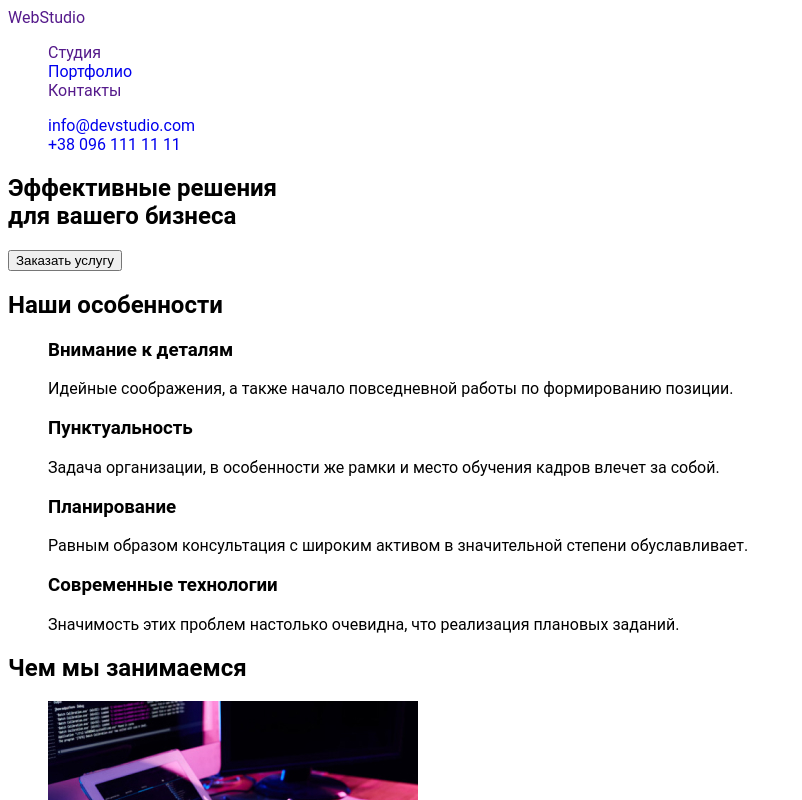
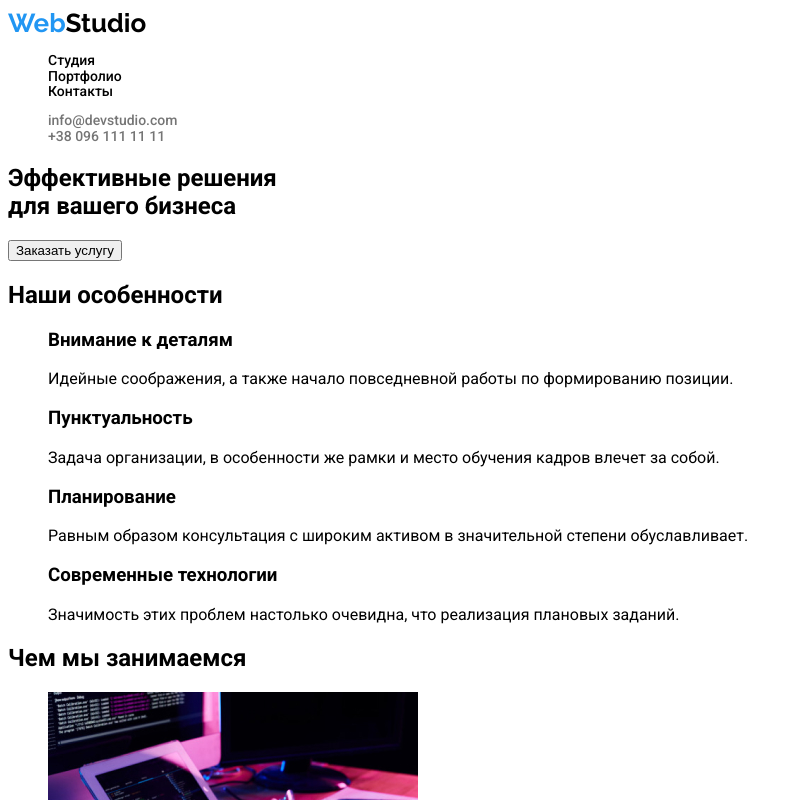
Before and after one commit to Peekaboo-dev/goit-markup-hw-02, a plain HTML site: page index.html in a window 1280 px wide. Shown: the top 800 px of the page, without its empty margins (0-802 px from the left). Drawn offline with Linux system fonts and the light colour scheme.

Commit message:
Update index.html

```diff
--- a/index.html
+++ b/index.html
@@ -4,24 +4,29 @@
     <meta charset="UTF-8" />
     <meta name="viewport" content="width=device-width, initial-scale=1.0" />
     <title>Студия</title>
+    <link rel="preconnect" href="https://fonts.gstatic.com" />
+    <link
+      href="https://fonts.googleapis.com/css2?family=Raleway:wght@700&family=Roboto:wght@400;500;700;900&display=swap"
+      rel="stylesheet"
+    />
     <link rel="stylesheet" href="./css/style.css" />
   </head>
 
   <body>
     <!-- TODO Шапка -->
-    <header>
-      <nav>
-        <a href=""><span class="accent">Web</span>Studio</a>
+    <header class="header">
+      <nav class="header__nav">
+        <a href="./" class="logo"><span>Web</span>Studio</a>
 
-        <ul>
+        <ul class="header__items">
           <li><a href="">Студия</a></li>
           <li><a href="./portfolio.html">Портфолио</a></li>
           <li><a href="">Контакты</a></li>
         </ul>
       </nav>
 
-      <address>
-        <ul>
+      <address class="header__address">
+        <ul class="header__link">
           <li>
             <a href="mailto:info@devstudio.com">info@devstudio.com</a>
           </li>
@@ -162,7 +167,7 @@
 
     <!-- TODO Подвал -->
     <footer>
-      <a href=""><span>Web</span>Studio</a>
+      <a href="./" class="logo"><span>Web</span>Studio</a>
       <address>
         <p>г. Киев, пр-т Леси Украинки, 26</p>
         <a href="mailto:info@devstudio.com">info@devstudio.com</a> <br />
```
